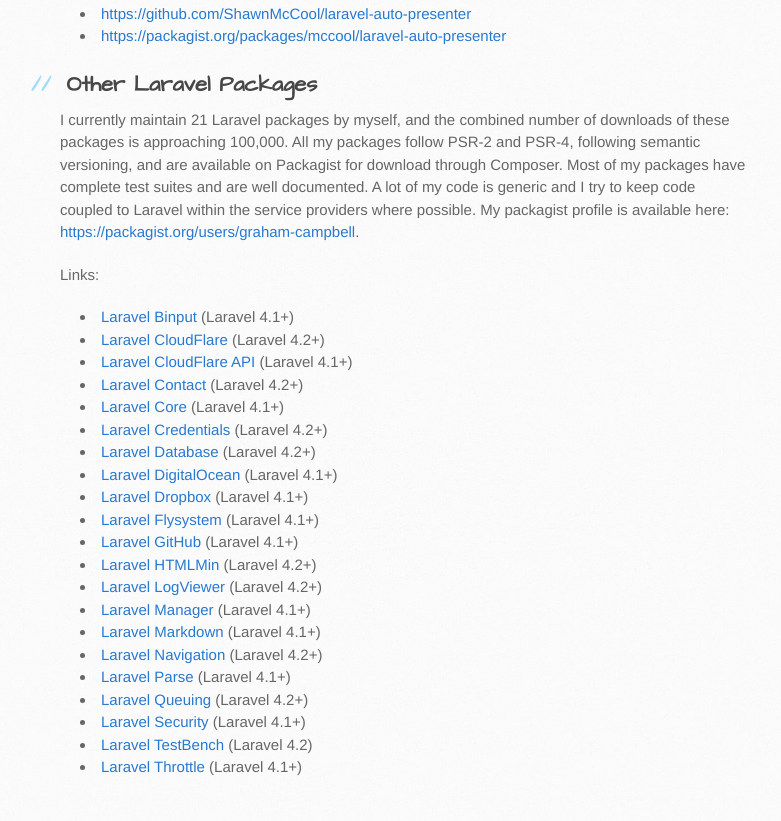
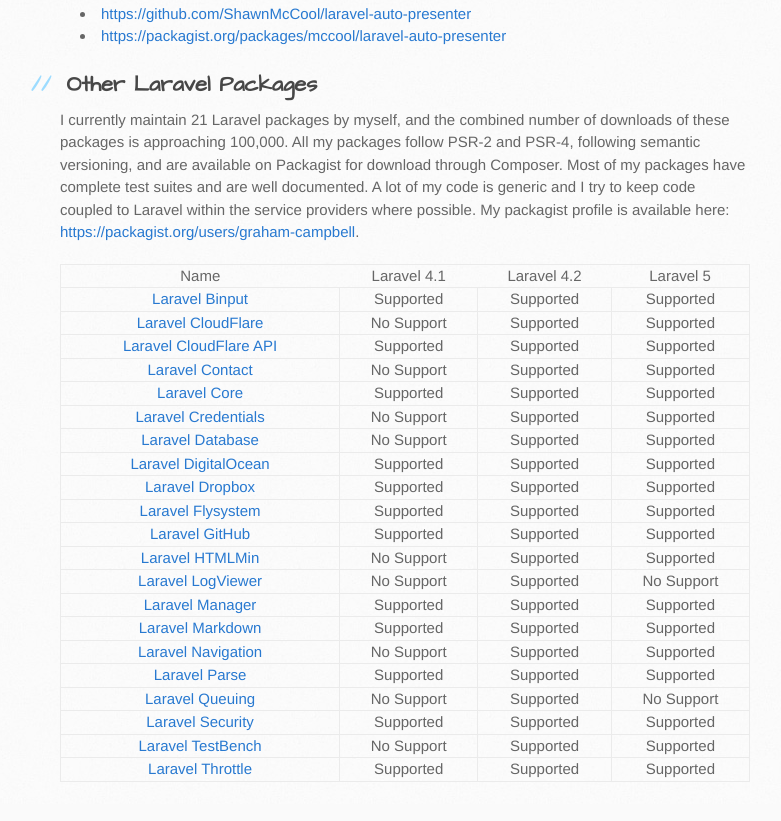
Before and after one commit to jrean/grahamjcampbell.co.uk, a plain HTML site: page index.html in a window 1280 px wide. Shown: the part 1684-2505 px from the top of the page, without its empty margins (110-891 px from the left). Drawn offline with Linux system fonts and the light colour scheme.

Commit message:
Replace master branch with page content via GitHub

```diff
--- a/index.html
+++ b/index.html
@@ -100,52 +100,144 @@
 
 <p>I currently maintain 21 Laravel packages by myself, and the combined number of downloads of these packages is approaching 100,000. All my packages follow PSR-2 and PSR-4, following semantic versioning, and are available on Packagist for download through Composer. Most of my packages have complete test suites and are well documented. A lot of my code is generic and I try to keep code coupled to Laravel within the service providers where possible. My packagist profile is available here: <a href="https://packagist.org/users/graham-campbell">https://packagist.org/users/graham-campbell</a>.</p>
 
-<p>Links:</p>
-
-<ul>
-<li>
-<a href="https://github.com/GrahamCampbell/Laravel-Binput">Laravel Binput</a> (Laravel 4.1+)</li>
-<li>
-<a href="https://github.com/GrahamCampbell/Laravel-CloudFlare">Laravel CloudFlare</a> (Laravel 4.2+)</li>
-<li>
-<a href="https://github.com/GrahamCampbell/Laravel-CloudFlare-API">Laravel CloudFlare API</a> (Laravel 4.1+)</li>
-<li>
-<a href="https://github.com/GrahamCampbell/Laravel-Contact">Laravel Contact</a> (Laravel 4.2+)</li>
-<li>
-<a href="https://github.com/GrahamCampbell/Laravel-Core">Laravel Core</a> (Laravel 4.1+)</li>
-<li>
-<a href="https://github.com/GrahamCampbell/Laravel-Credentials">Laravel Credentials</a> (Laravel 4.2+)</li>
-<li>
-<a href="https://github.com/GrahamCampbell/Laravel-Database">Laravel Database</a> (Laravel 4.2+)</li>
-<li>
-<a href="https://github.com/GrahamCampbell/Laravel-DigitalOcean">Laravel DigitalOcean</a> (Laravel 4.1+)</li>
-<li>
-<a href="https://github.com/GrahamCampbell/Laravel-Dropbox">Laravel Dropbox</a> (Laravel 4.1+)</li>
-<li>
-<a href="https://github.com/GrahamCampbell/Laravel-Flysystem">Laravel Flysystem</a> (Laravel 4.1+)</li>
-<li>
-<a href="https://github.com/GrahamCampbell/Laravel-GitHub">Laravel GitHub</a> (Laravel 4.1+)</li>
-<li>
-<a href="https://github.com/GrahamCampbell/Laravel-HTMLMin">Laravel HTMLMin</a> (Laravel 4.2+)</li>
-<li>
-<a href="https://github.com/GrahamCampbell/Laravel-LogViewer">Laravel LogViewer</a> (Laravel 4.2+)</li>
-<li>
-<a href="https://github.com/GrahamCampbell/Laravel-Manager">Laravel Manager</a> (Laravel 4.1+)</li>
-<li>
-<a href="https://github.com/GrahamCampbell/Laravel-Markdown">Laravel Markdown</a> (Laravel 4.1+)</li>
-<li>
-<a href="https://github.com/GrahamCampbell/Laravel-Navigation">Laravel Navigation</a> (Laravel 4.2+)</li>
-<li>
-<a href="https://github.com/GrahamCampbell/Laravel-Parse">Laravel Parse</a> (Laravel 4.1+)</li>
-<li>
-<a href="https://github.com/GrahamCampbell/Laravel-Queuing">Laravel Queuing</a> (Laravel 4.2+)</li>
-<li>
-<a href="https://github.com/GrahamCampbell/Laravel-Security">Laravel Security</a> (Laravel 4.1+)</li>
-<li>
-<a href="https://github.com/GrahamCampbell/Laravel-TestBench">Laravel TestBench</a> (Laravel 4.2)</li>
-<li>
-<a href="https://github.com/GrahamCampbell/Laravel-Throttle">Laravel Throttle</a> (Laravel 4.1+)</li>
-</ul>
+<table>
+<thead>
+<tr>
+<th>Name</th>
+<th>Laravel 4.1</th>
+<th>Laravel 4.2</th>
+<th>Laravel 5</th>
+</tr>
+</thead>
+<tbody>
+<tr>
+<td><a href="https://github.com/GrahamCampbell/Laravel-Binput">Laravel Binput</a></td>
+<td>Supported</td>
+<td>Supported</td>
+<td>Supported</td>
+</tr>
+<tr>
+<td><a href="https://github.com/GrahamCampbell/Laravel-CloudFlare">Laravel CloudFlare</a></td>
+<td>No Support</td>
+<td>Supported</td>
+<td>Supported</td>
+</tr>
+<tr>
+<td><a href="https://github.com/GrahamCampbell/Laravel-CloudFlare-API">Laravel CloudFlare API</a></td>
+<td>Supported</td>
+<td>Supported</td>
+<td>Supported</td>
+</tr>
+<tr>
+<td><a href="https://github.com/GrahamCampbell/Laravel-Contact">Laravel Contact</a></td>
+<td>No Support</td>
+<td>Supported</td>
+<td>Supported</td>
+</tr>
+<tr>
+<td><a href="https://github.com/GrahamCampbell/Laravel-Core">Laravel Core</a></td>
+<td>Supported</td>
+<td>Supported</td>
+<td>Supported</td>
+</tr>
+<tr>
+<td><a href="https://github.com/GrahamCampbell/Laravel-Credentials">Laravel Credentials</a></td>
+<td>No Support</td>
+<td>Supported</td>
+<td>Supported</td>
+</tr>
+<tr>
+<td><a href="https://github.com/GrahamCampbell/Laravel-Database">Laravel Database</a></td>
+<td>No Support</td>
+<td>Supported</td>
+<td>Supported</td>
+</tr>
+<tr>
+<td><a href="https://github.com/GrahamCampbell/Laravel-DigitalOcean">Laravel DigitalOcean</a></td>
+<td>Supported</td>
+<td>Supported</td>
+<td>Supported</td>
+</tr>
+<tr>
+<td><a href="https://github.com/GrahamCampbell/Laravel-Dropbox">Laravel Dropbox</a></td>
+<td>Supported</td>
+<td>Supported</td>
+<td>Supported</td>
+</tr>
+<tr>
+<td><a href="https://github.com/GrahamCampbell/Laravel-Flysystem">Laravel Flysystem</a></td>
+<td>Supported</td>
+<td>Supported</td>
+<td>Supported</td>
+</tr>
+<tr>
+<td><a href="https://github.com/GrahamCampbell/Laravel-GitHub">Laravel GitHub</a></td>
+<td>Supported</td>
+<td>Supported</td>
+<td>Supported</td>
+</tr>
+<tr>
+<td><a href="https://github.com/GrahamCampbell/Laravel-HTMLMin">Laravel HTMLMin</a></td>
+<td>No Support</td>
+<td>Supported</td>
+<td>Supported</td>
+</tr>
+<tr>
+<td><a href="https://github.com/GrahamCampbell/Laravel-LogViewer">Laravel LogViewer</a></td>
+<td>No Support</td>
+<td>Supported</td>
+<td>No Support</td>
+</tr>
+<tr>
+<td><a href="https://github.com/GrahamCampbell/Laravel-Manager">Laravel Manager</a></td>
+<td>Supported</td>
+<td>Supported</td>
+<td>Supported</td>
+</tr>
+<tr>
+<td><a href="https://github.com/GrahamCampbell/Laravel-Markdown">Laravel Markdown</a></td>
+<td>Supported</td>
+<td>Supported</td>
+<td>Supported</td>
+</tr>
+<tr>
+<td><a href="https://github.com/GrahamCampbell/Laravel-Navigation">Laravel Navigation</a></td>
+<td>No Support</td>
+<td>Supported</td>
+<td>Supported</td>
+</tr>
+<tr>
+<td><a href="https://github.com/GrahamCampbell/Laravel-Parse">Laravel Parse</a></td>
+<td>Supported</td>
+<td>Supported</td>
+<td>Supported</td>
+</tr>
+<tr>
+<td><a href="https://github.com/GrahamCampbell/Laravel-Queuing">Laravel Queuing</a></td>
+<td>No Support</td>
+<td>Supported</td>
+<td>No Support</td>
+</tr>
+<tr>
+<td><a href="https://github.com/GrahamCampbell/Laravel-Security">Laravel Security</a></td>
+<td>Supported</td>
+<td>Supported</td>
+<td>Supported</td>
+</tr>
+<tr>
+<td><a href="https://github.com/GrahamCampbell/Laravel-TestBench">Laravel TestBench</a></td>
+<td>No Support</td>
+<td>Supported</td>
+<td>Supported</td>
+</tr>
+<tr>
+<td><a href="https://github.com/GrahamCampbell/Laravel-Throttle">Laravel Throttle</a></td>
+<td>Supported</td>
+<td>Supported</td>
+<td>Supported</td>
+</tr>
+</tbody>
+</table>
         </section>
 
         <aside id="sidebar">
```
Also changed, not shown: params.json (+1 -1 lines).
